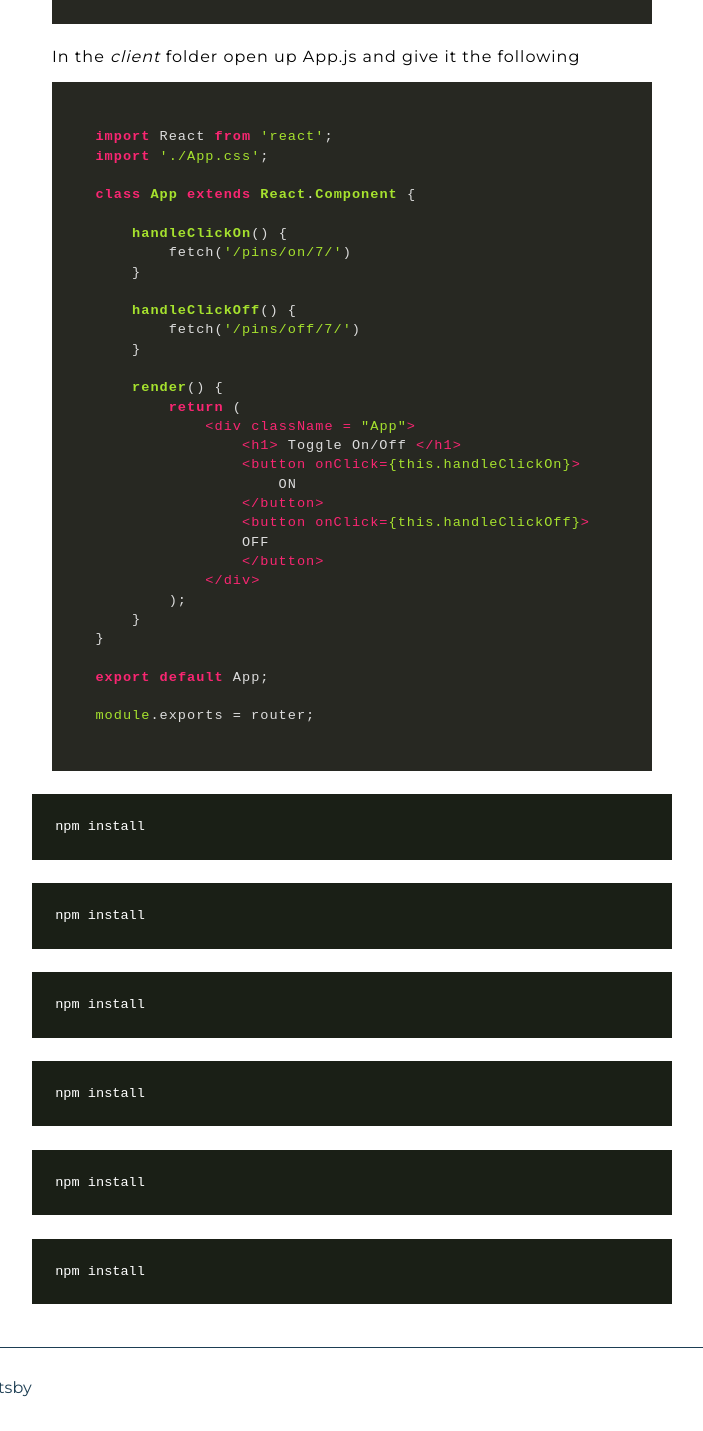
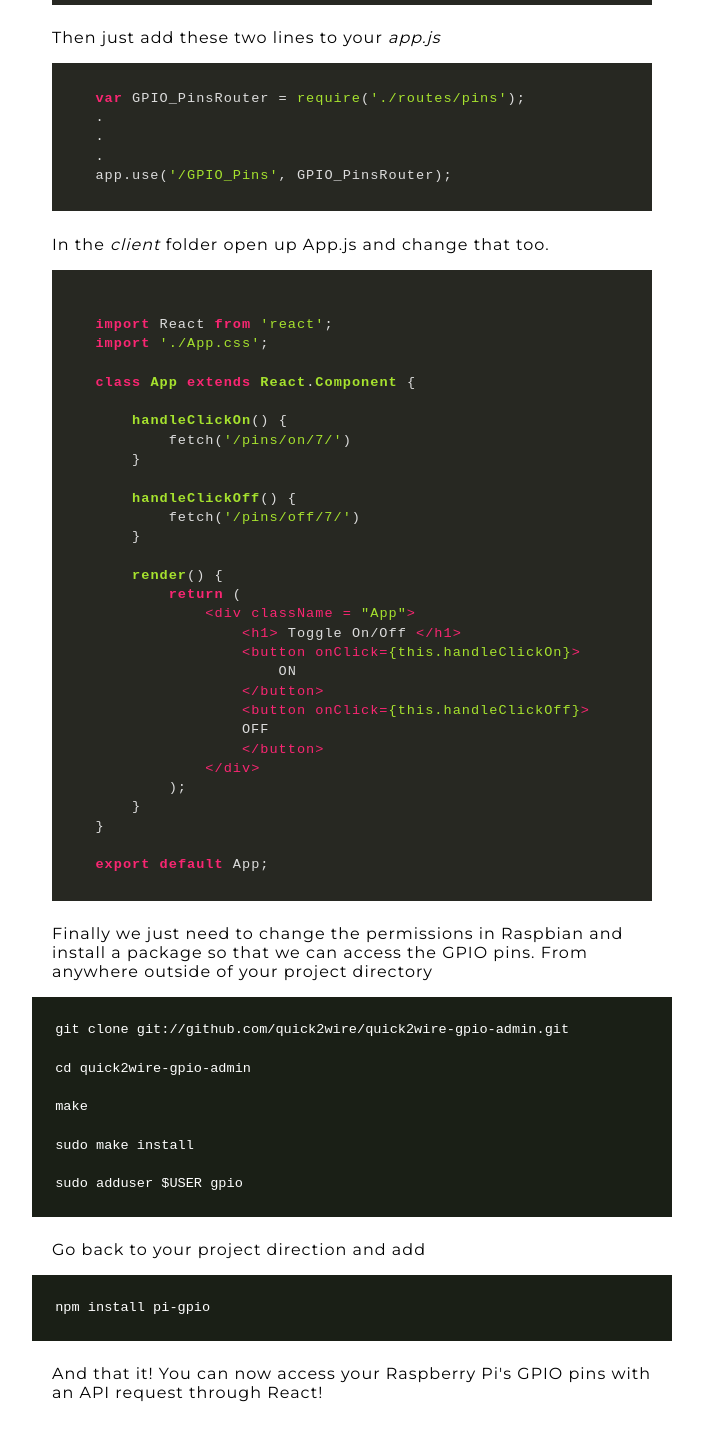
Before and after one commit to iamBevan/my-portfolio, a Gatsby site: page /blog/BlogPost3 in a window 1280 px wide. Shown: the part 2120-3551 px from the top of the page, without its empty margins (288-991 px from the left). Built offline with nearby package versions, Linux system fonts and the light colour scheme; Gatsby itself is replaced by a stand-in of ours.

Commit message:
added a blog post

```diff
--- a/src/pages/blog/BlogPost3.js
+++ b/src/pages/blog/BlogPost3.js
@@ -5,6 +5,21 @@ import { monokai } from 'react-syntax-highlighter/dist/esm/styles/hljs';
 import OuterLayout from "../../components/OuterLayout"
 import SEO from "../../components/SEO"
 import BlogPost from "../../components/BlogPost";
+
+const addToAddJs = () => {
+    const codeString = `
+    var GPIO_PinsRouter = require('./routes/pins');
+    .
+    .
+    .
+    app.use('/GPIO_Pins', GPIO_PinsRouter);
+    `;
+    return (
+        <SyntaxHighlighter language="javascript" style={monokai}>
+            {codeString}
+        </SyntaxHighlighter>
+    );
+};
 
 const GPIO_Pins = () => {
     const codeString = `
@@ -34,7 +49,6 @@ const GPIO_Pins = () => {
     });
 
     module.exports = router;
-
     `;
     return (
         <SyntaxHighlighter language="javascript" style={monokai}>
@@ -75,9 +89,6 @@ const React_App = () => {
     }
 
     export default App;
-
-    module.exports = router;
-
     `;
     return (
         <SyntaxHighlighter language="javascript" style={monokai}>
@@ -172,41 +183,45 @@ const BlogPost3 = () => (
                 {GPIO_Pins()}
             </p>
             <p>
-                In the <i>client</i> folder open up App.js and give it the following
+                Then just add these two lines to your <i>app.js</i>
+            </p>
+            <p>
+                {addToAddJs()}
+            </p>
+            <p>
+                In the <i>client</i> folder open up App.js and change that too.
             </p>
             <p>
                 {React_App()}
             </p>
+            <p>
+                Finally we just need to change the permissions in Raspbian and install a package so that we can access the GPIO pins. From anywhere outside of your project directory
+
+            </p>
             <pre>
                 <code>
-                    npm install
+                    git clone git://github.com/quick2wire/quick2wire-gpio-admin.git
+                    <br /><br />
+                    cd quick2wire-gpio-admin
+                    <br /><br />
+                    make
+                    <br /><br />
+                    sudo make install
+                    <br /><br />
+                    sudo adduser $USER gpio
                 </code>
             </pre>
+            <p>
+                Go back to your project direction and add
+            </p>
             <pre>
                 <code>
-                    npm install
+                    npm install pi-gpio
                 </code>
             </pre>
-            <pre>
-                <code>
-                    npm install
-                </code>
-            </pre>
-            <pre>
-                <code>
-                    npm install
-                </code>
-            </pre>
-            <pre>
-                <code>
-                    npm install
-                </code>
-            </pre>
-            <pre>
-                <code>
-                    npm install
-                </code>
-            </pre>
+            <p>
+                And that it! You can now access your Raspberry Pi's GPIO pins with an API request through React!
+            </p>
 
         </BlogPost>
     </OuterLayout>
```
Also changed, not shown: src/pages/blog/index.js (+5 -5 lines).
